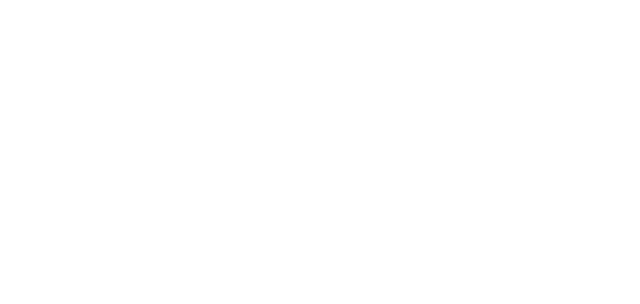
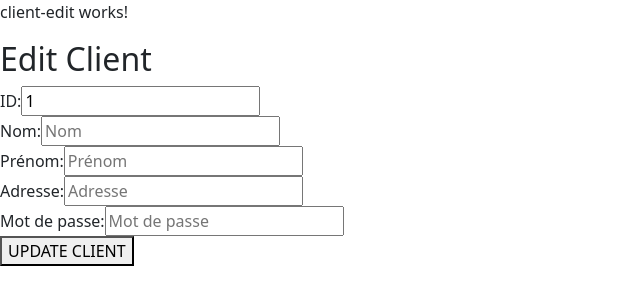
Before and after one commit to cruiser22/E-Pharma_Angular, an Angular app: page /edit in a window 1280 px wide. Before the commit this address led to /. Shown: the top 304 px of the page, without its empty margins (0-640 px from the left). Built offline with nearby package versions, Linux system fonts and the light colour scheme; no server answers.

Commit message:
first commit

```diff
--- a/src/app/app-routing.module.ts
+++ b/src/app/app-routing.module.ts
@@ -2,10 +2,12 @@ import { NgModule } from '@angular/core';
 import { RouterModule, Routes } from '@angular/router';
 import { ChoixProduitsComponent } from './choix-produits/choix-produits.component';
 import { InfosClientComponent } from './infos-client/infos-client.component';
+import { ClientEditComponent } from './client-edit/client-edit.component';
 
 const routes: Routes = [
   { path: 'choixproduits', component: ChoixProduitsComponent },
-  { path: 'infosclient', component: InfosClientComponent }
+  { path: 'infosclient', component: InfosClientComponent },
+  { path: 'edit', component: ClientEditComponent }
 ];
 
 @NgModule({
--- a/src/app/app.module.ts
+++ b/src/app/app.module.ts
@@ -8,12 +8,15 @@ import { AppComponent } from './app.component';
 import { ChoixProduitsComponent } from './choix-produits/choix-produits.component';
 import { NgbModule } from '@ng-bootstrap/ng-bootstrap';
 import { InfosClientComponent } from './infos-client/infos-client.component';
+import { ClientEditComponent } from './client-edit/client-edit.component';
+
 
 @NgModule({
   declarations: [
     AppComponent,
     ChoixProduitsComponent,
-    InfosClientComponent
+    InfosClientComponent,
+    ClientEditComponent,
   ],
   imports: [
     BrowserModule,
--- /dev/null
+++ b/src/app/client-edit/client-edit.component.html
@@ -0,0 +1,28 @@
+<p>client-edit works!</p>
+<h2>Edit Client</h2>
+
+<div *ngIf="client">
+  <div>
+    <label>ID:</label>
+    <input type="number" [(ngModel)]="client.id" readonly />
+</div>
+<div>
+    <label>Nom:</label>
+    <input [(ngModel)]="client.nom" placeholder="Nom"/>
+  </div>
+  <div>
+    <label>Prénom:</label>
+    <input [(ngModel)]="client.prenom" placeholder="Prénom"/>
+  </div>
+  <div>
+    <label>Adresse:</label>
+    <input [(ngModel)]="client.adresse" placeholder="Adresse"/>
+  </div>
+  <div>
+    <label>Mot de passe:</label>
+    <input [(ngModel)]="client.pass" placeholder="Mot de passe"/>
+  </div>
+  <div>
+    <button (click)="update()">UPDATE CLIENT</button>
+  </div>
+</div>
--- /dev/null
+++ b/src/app/client-edit/client-edit.component.ts
@@ -0,0 +1,56 @@
+import { Component, OnInit, Input } from '@angular/core';
+import { ActivatedRoute } from '@angular/router';
+import { HttpClient, HttpHeaders } from '@angular/common/http';
+import { SrvClientService } from '../srv-client.service';
+import { Client } from '../client';
+
+import { EnvironementsModule } from '../environements/environements.module';
+
+@Component({
+  selector: 'app-client-edit',
+  templateUrl: './client-edit.component.html',
+  styleUrls: ['./client-edit.component.css']
+})
+export class ClientEditComponent implements OnInit {
+  id: number;
+  client : Client = { id: 1, nom: '', prenom: '', pass: '', adresse: '', version: 0 };
+  message = '';
+
+  constructor(
+    private http: HttpClient, private route: ActivatedRoute
+  ) {}
+  ngOnInit() {
+    this.route.params.subscribe((params) => {
+      this.id = params['id'];
+    });
+    this.findById();
+  }
+
+  findById() {
+    this.http
+      .get<Client>(`${EnvironementsModule.apiUrl}/${this.id}`)
+      .subscribe((response) => {
+        this.client = response;
+      });
+  }
+
+  update() {
+    this.http
+      .put<Client>(
+        `${EnvironementsModule.apiUrl}`,
+        JSON.stringify(this.client),
+        { headers: new HttpHeaders({ 'Content-Type': 'application/json' }) }
+      )
+      .subscribe(
+        (response) => {
+          this.message = 'Personne Mise à jour';
+          this.findById();
+          console.log(response);
+        },
+        (err) => {
+          this.message = 'erreur : ' + err.message;
+          console.log(err);
+        }
+      );
+  }
+}
--- /dev/null
+++ b/src/app/client.ts
@@ -0,0 +1,9 @@
+export class Client  {
+id: number;
+pass: string;
+nom: string;
+prenom: string;
+adresse: string;
+version: number;
+
+}
--- /dev/null
+++ b/src/app/environements/environements.module.ts
@@ -0,0 +1,7 @@
+
+
+
+export const EnvironementsModule = {
+  production: false,
+  apiUrl: 'http://localhost:8080/api/clients',
+};
--- a/src/app/srv-client.service.ts
+++ b/src/app/srv-client.service.ts
@@ -1,5 +1,6 @@
-import { HttpClient } from '@angular/common/http';
+import { HttpClient, HttpHeaders } from '@angular/common/http';
 import { Injectable } from '@angular/core';
+import { Client } from './client';
 
 @Injectable({
   providedIn: 'root'
@@ -7,6 +8,8 @@ import { Injectable } from '@angular/core';
 export class SrvClientService {
 
   lst: any
+
+
 
   constructor(private http:HttpClient) { }
 
@@ -19,4 +22,5 @@ export class SrvClientService {
     })
    .catch();
   }
+
 }
--- a/tsconfig.json
+++ b/tsconfig.json
@@ -5,7 +5,7 @@
     "baseUrl": "./",
     "outDir": "./dist/out-tsc",
     "forceConsistentCasingInFileNames": true,
-    "strict": true,
+    "strict": false,
     "noImplicitOverride": true,
     "noPropertyAccessFromIndexSignature": true,
     "noImplicitReturns": true,
```
Also changed, not shown: src/app/client-edit/client-edit.component.css (added), 2 other files (tests, documents, lock files or other folders).
